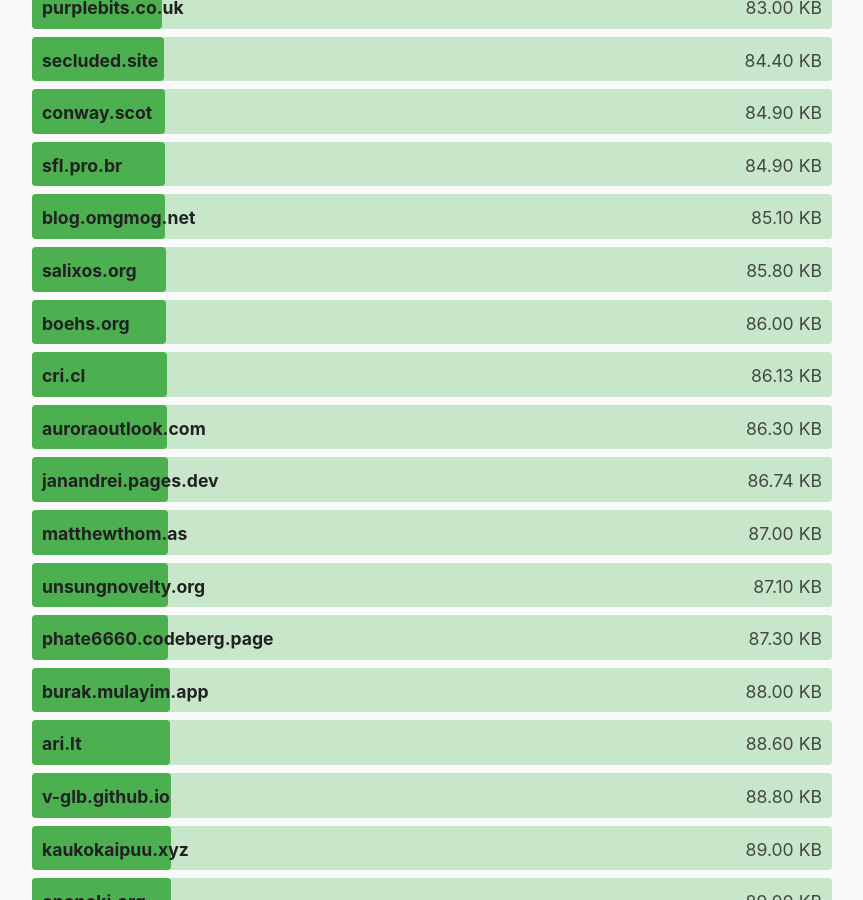
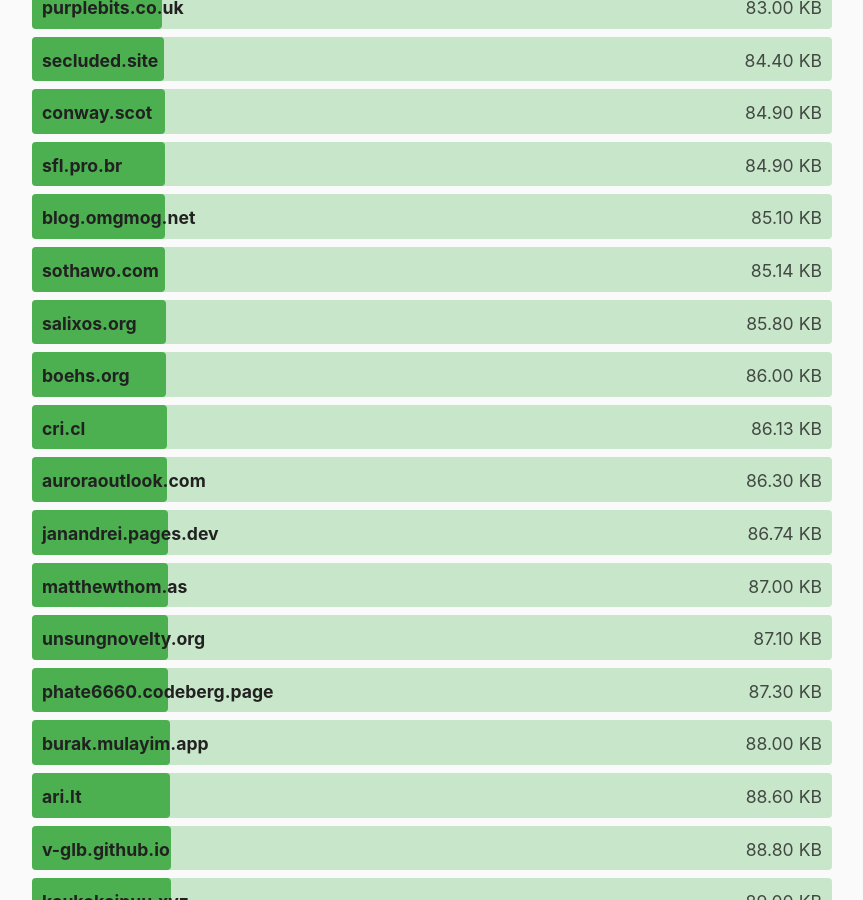
Before and after one commit to kevquirk/512kb.club, a Jekyll site: the page built from index.md, in a window 1280 px wide and 900 px high, scrolled down 22834 px. Shown: the whole window, without its empty margins (208-1071 px from the left). Built offline with Jekyll 4.4.1, drawn with Linux system fonts in a browser that asks for light colours.

Commit message:
add sothawo.com to sites.yml

```diff
--- a/_data/sites.yml
+++ b/_data/sites.yml
@@ -1,3 +1,8 @@
+- domain: sothawo.com
+  url: https://www.sothawo.com/
+  size: 85.14
+  last_checked: 2024-05-03 (YYYY-MM-DD)
+
 - domain: 0chris.com
   url: https://www.0chris.com/
   size: 4.3
```
